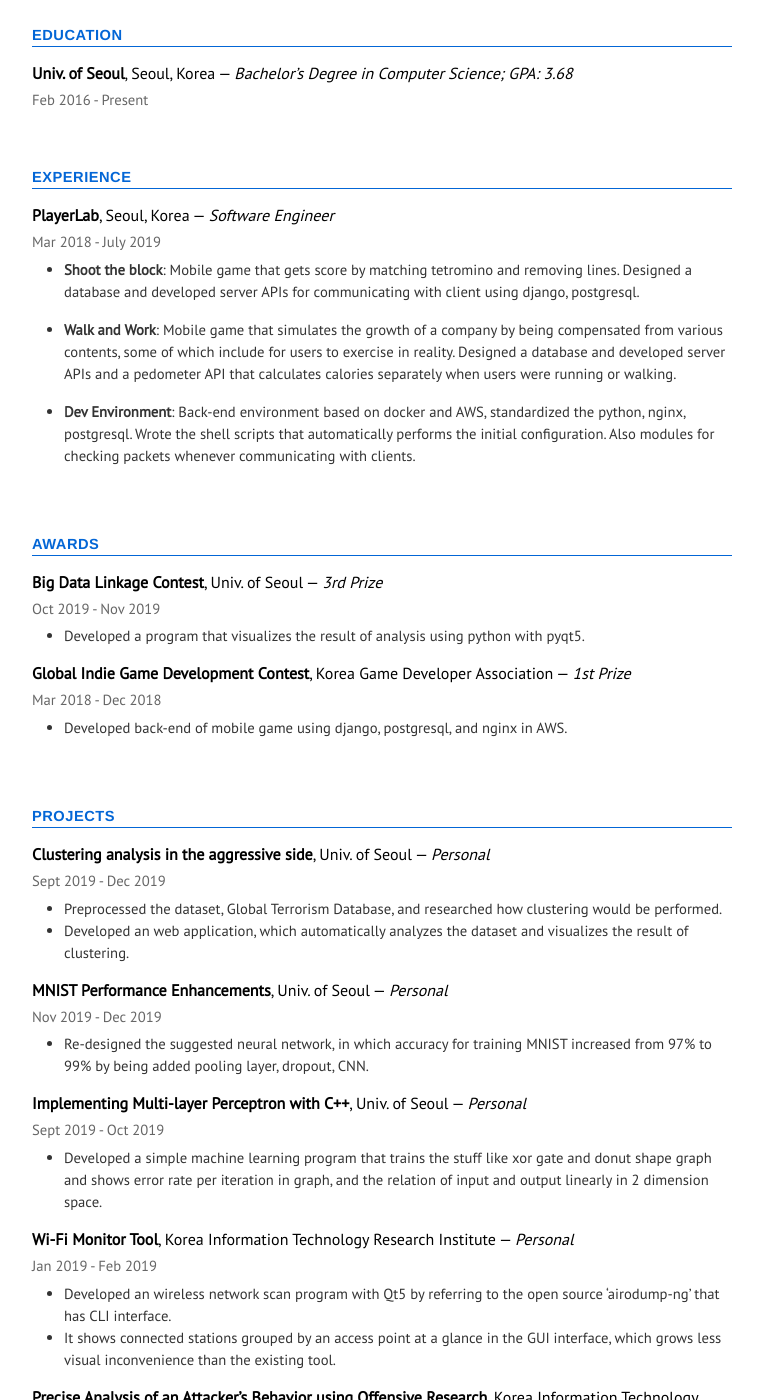
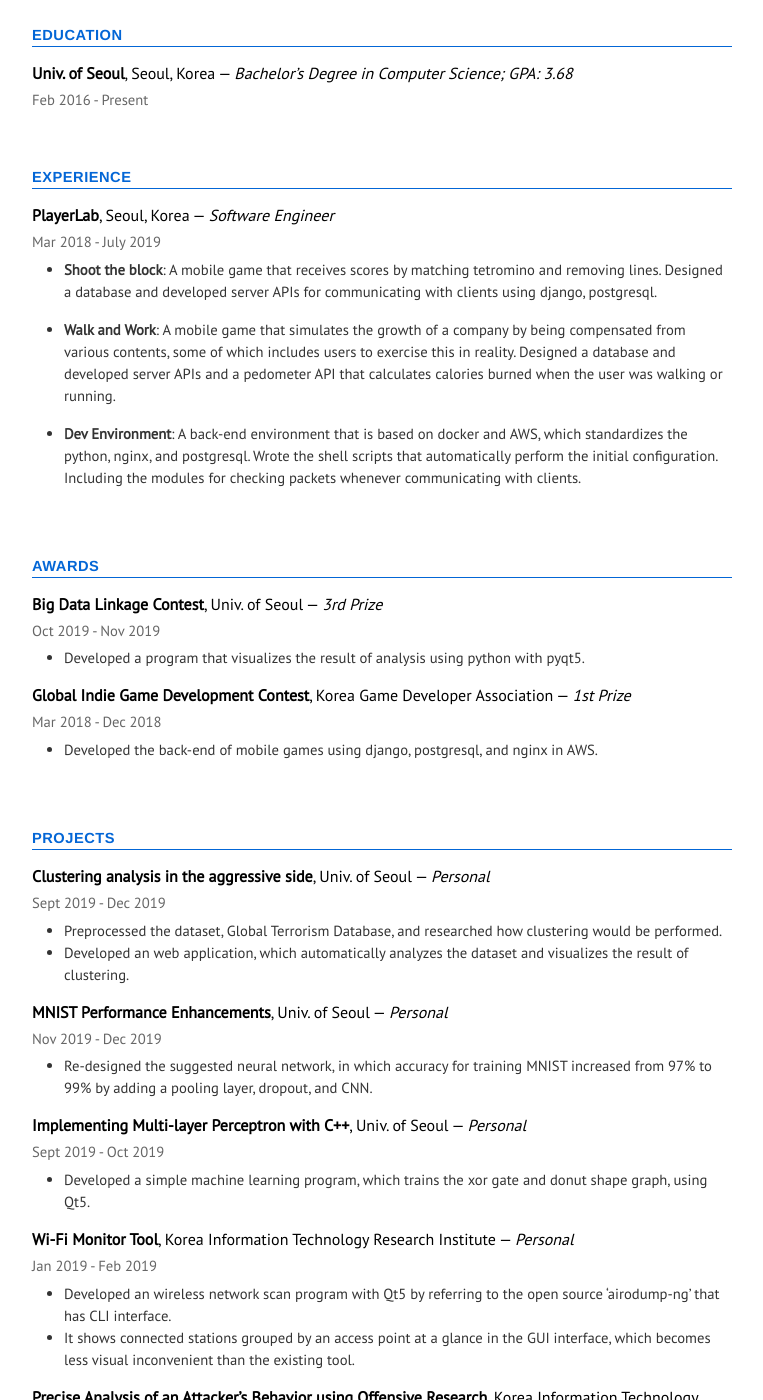
Before and after one commit to r4v3n-k/r4v3n-k.github.io, a Jekyll site: the page built from _pages/resume.md, in a window 1280 px wide and 1400 px high, scrolled down 237 px. Shown: the whole window, without its empty margins (258-1021 px from the left). Built offline with Jekyll 4.4.1, drawn with Linux system fonts in a browser that asks for light colours; nearby versions of some CDN libraries; some web fonts are replaced; some of the changed text lies outside the part shown.

Commit message:
changed resume

```diff
--- a/_pages/resume.md
+++ b/_pages/resume.md
@@ -17,11 +17,11 @@ description: South Korea. gej48443@gmail.com.
 
 ##### Mar 2018 - July 2019
 
-- **Shoot the block**: Mobile game that gets score by matching tetromino and removing lines. Designed a database and developed server APIs for communicating with client using django, postgresql.
+- **Shoot the block**: A mobile game that receives scores by matching tetromino and removing lines. Designed a database and developed server APIs for communicating with clients using django, postgresql.
 
-- **Walk and Work**: Mobile game that simulates the growth of a company by being compensated from various contents, some of which include for users to exercise in reality. Designed a database and developed server APIs and a pedometer API that calculates calories separately when users were running or walking.
+- **Walk and Work**: A mobile game that simulates the growth of a company by being compensated from various contents, some of which includes users to exercise this in reality. Designed a database and developed server APIs and a pedometer API that calculates calories burned  when the user was walking or running.
 
-- **Dev Environment**: Back-end environment based on docker and AWS, standardized the python, nginx, postgresql. Wrote the shell scripts that automatically performs the initial configuration. Also modules for checking packets whenever communicating with clients.
+- **Dev Environment**: A back-end environment that is based on docker and AWS, which standardizes the python, nginx, and postgresql. Wrote the shell scripts that automatically perform the initial configuration. Including the modules for checking packets whenever communicating with clients.
 
 ### AWARDS
 
@@ -35,7 +35,7 @@ description: South Korea. gej48443@gmail.com.
 
 ##### Mar 2018 - Dec 2018
 
-- Developed back-end of mobile game using django, postgresql, and nginx in AWS.
+- Developed the back-end of mobile games using django, postgresql, and nginx in AWS.
 
 ### PROJECTS
 
@@ -50,34 +50,32 @@ description: South Korea. gej48443@gmail.com.
 
 ##### Nov 2019 - Dec 2019
 
-- Re-designed the suggested neural network, in which accuracy for training MNIST increased from 97% to 99% by being added pooling layer, dropout, CNN.
+- Re-designed the suggested neural network, in which accuracy for training MNIST increased from 97% to 99% by adding a pooling layer, dropout, and CNN.
 
 #### [**Implementing Multi-layer Perceptron with C++**, Univ. of Seoul — _Personal_](https://github.com/ke2ek/CourseProjects/tree/master/2019-2nd-Term-basicAI/03)
 
 ##### Sept 2019 - Oct 2019
 
-- Developed a simple machine learning program that trains the stuff like xor gate and donut shape graph and shows error rate per iteration in graph, and the relation of input and output linearly in 2 dimension space.
+- Developed a simple machine learning program, which trains the xor gate and donut shape graph, using Qt5.
 
 #### [**Wi-Fi Monitor Tool**, Korea Information Technology Research Institute — _Personal_](https://github.com/ke2ek/BoB-7th/tree/master/stage-3/my_airodump)
 
 ##### Jan 2019 - Feb 2019
 
 - Developed an wireless network scan program with Qt5 by referring to the open source 'airodump-ng' that has CLI interface.
-- It shows connected stations grouped by an access point at a glance in the GUI interface, which grows less visual inconvenience than the existing tool.
+- It shows connected stations grouped by an access point at a glance in the GUI interface, which becomes less visual inconvenient than the existing tool.
 
 #### [**Precise Analysis of an Attacker's Behavior using Offensive Research**, Korea Information Technology Research Institute — _Group (6 people)_](https://github.com/ke2ek/BoB-7th/tree/master/stage-2/MonkeySpanner)
 
 ##### Sept 2018 - Dec 2018
 
-- Developed a tool that shows meaningful artifacts by parsing windows artifacts and guessing traces of hacking.
-- Also they were sorted by time, and artifacts, incident indicators selected based on the research conducted together, are classified in a specific color.
-- Using pyqt5 and various open-source parser with python.
-
+- Developed a tool, which shows meaningful artifacts by parsing windows artifacts and guessing traces of hacking, using pyqt5 and various open-source parsers.
+- They are sorted by time. Artifacts, that is incident indicators selected based on the research conducted together, are classified by a specific color.
 
 ### SKILLS
 
-- **C++** : Developable
-- **Python** : Developable
-- **Java** : Developable
-- **Docker** : have even used Swarm. but not proficient.
-- **AWS** : have even used EC2, Route 53. but not proficient.
+- C++ : Intermediate
+- Python :Intermediate
+- Java : Intermediate
+- Docker :Experience in  Swarm. Intermediate
+- AWS : Experience in  EC2, Route 53. Intermediate
```
